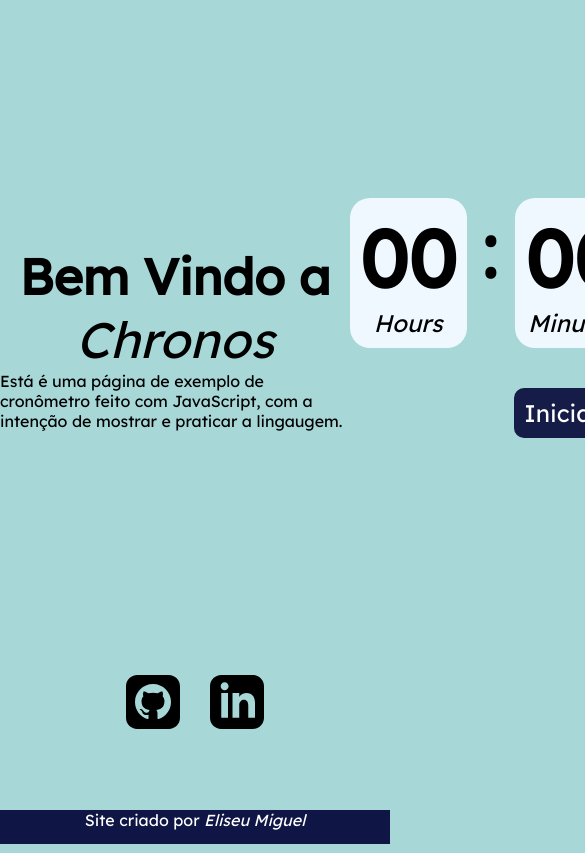
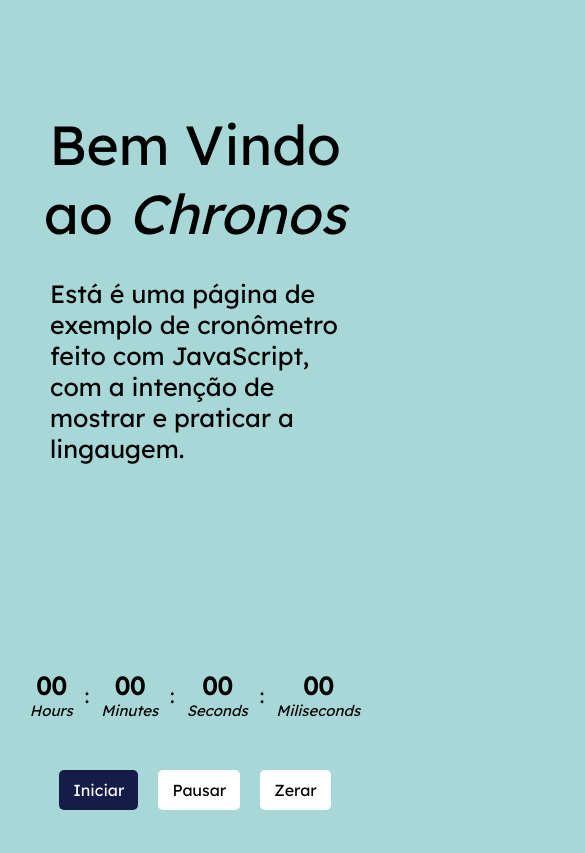
Before and after one commit to EMiguelMarinho/cronometro-JSPuro, a plain HTML site: page index.html in a window 390 px wide. Shown: the top 853 px of the page, 585 px wide, since content can reach past the window. Drawn offline with Linux system fonts and the light colour scheme; a small style sheet from the web is missing.

Commit message:
Includes responsive design

```diff
--- a/index.html
+++ b/index.html
@@ -12,7 +12,7 @@
 <body>
     <div class="container">
         <div class="info">
-            <h1>Bem Vindo a <span class="name-title">Chronos</span></h1>
+            <h1>Bem Vindo ao <span class="name-title">Chronos</span></h1>
             <p>Está é uma página de exemplo de cronômetro feito com JavaScript, com a intenção de mostrar e praticar a lingaugem.</p>
         </div>
         <div class="stopwatch">
--- a/style.css
+++ b/style.css
@@ -21,6 +21,7 @@ body{
 
 .info{
     width: 35%;
+    margin-right: 20px;
     display: flex;
     justify-content: center;
     align-items: center;
@@ -79,6 +80,8 @@ body{
 
 .pointer{
     font-size: 80px;
+    display: flex;
+    align-items: center;
 }
 
 .start{
@@ -144,3 +147,176 @@ footer{
 .footer-name{
     font-style: italic;
 }
+
+/*------------------------ Responsividade ------------------------*/
+
+@media (max-width: 1014px){
+    .container{
+        width: 760px;
+    }
+
+    .info h1{
+        font-size: 38px;
+    }
+
+    .info p{
+        font-size: 0.76em;
+    }
+
+    #container-hours, #container-minutes, #container-seconds, #container-miliseconds{
+        font-size: 50px;
+    }
+
+    .pointer{
+        font-size: 50px;
+    }
+
+    #container-hours p, #container-minutes p, #container-seconds p, #container-miliseconds p{
+        font-size: 17px;
+    }
+
+    .start, .stop, .reset{
+        padding: 7.6px;
+        height: 40px;
+        font-size: 18.24px;
+        margin: 22px 7.6px;
+        border-radius: 7.6px;
+    }
+
+    .footer-txt{
+        font-size: 13px;
+    }
+}
+
+@media (max-width: 778px){
+    .container{
+        width: 100vw;
+        height: 1000px;
+        display: flex;
+        flex-direction: column;
+        align-items: center;
+    }
+
+    .info{
+        width: 100%;
+        height: 100%;
+        display: flex;
+        justify-content: flex-start;
+        padding: 100px 30px 20px 30px;
+        margin: 0px;
+    }
+
+    .info h1{
+        font-weight: 400;
+        font-size: 55px;
+        text-align: center;
+        padding: 10px;
+    }
+
+    .info p{
+        text-align: left;
+        font-weight: 100;
+        font-size: 25px;
+        padding: 20px;
+    }
+
+    .stopwatch{
+        width: 100%;
+        display: flex;
+        justify-content: center;
+        align-items: center;
+        flex-direction: column;
+        margin: 150px 0px;
+    }
+
+    .time, .buttons-time{
+        width: 100%;
+        display: flex;
+        justify-content: center;
+        flex-wrap: wrap;
+    }
+
+    #container-hours, #container-minutes, #container-seconds, #container-miliseconds{
+        background-color: #A7D7D7;
+        font-size: 25px;
+        font-weight: 600;
+        padding: 10px;
+        font-family: 'pf-centro-slab-pro-black', sans-serif;
+        display: flex;
+        justify-content: center;
+        align-items: center;
+        flex-direction: column;
+        margin: 0px 2px;
+        border-radius: 15px;
+    }
+
+    #container-hours p, #container-minutes p, #container-seconds p, #container-miliseconds p{
+        font-size: 15px;
+        font-weight: 100;
+        font-style: italic;
+    }
+
+    .pointer{
+        font-size: 20px;
+        display: flex;
+        align-items: center;
+    }
+
+    .start, .stop, .reset{
+        padding: 0px 14px;
+        height: 40px;
+        font-size: 16px;
+        margin: 40px 10px;
+        border: none;
+        border-radius: 5px;
+        cursor: pointer;
+        background-color: #151C48;
+        color: white;
+    }
+
+    .start:hover{
+        background-color: #174580;
+    }
+
+    .stop, .reset{
+        background-color: white;
+        color: black;
+    }
+
+    .stop:hover, .reset:hover{
+        background-color: #5BB8D2;
+    }
+
+    footer{
+        height: 100px;
+        width: 100vw;
+    }
+
+    .container-logos{
+        margin: auto;
+        height: 85%;
+        display: flex;
+        justify-content: center;
+        align-items: center;
+    }
+
+    .logoFooter{
+        height: 40%;
+        margin: 0px 15px;
+    }
+
+    .footer-txt{
+        height: 15%;
+        display: flex;
+        justify-content: center;
+        align-items: center;
+        background-color: #0f1646;
+        color: white;
+        font-weight: 100;
+        font-size: 0.6em;
+    }
+
+    .footer-name{
+        font-style: italic;
+    }
+}
```
